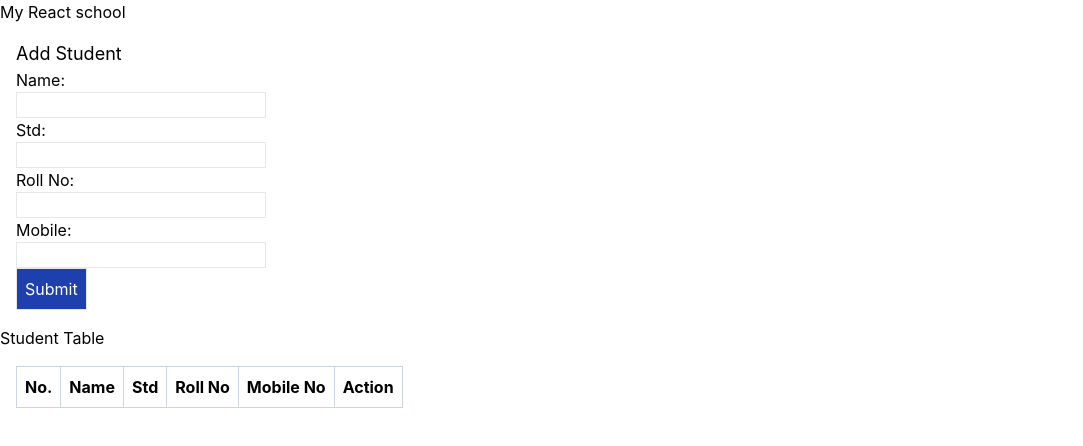
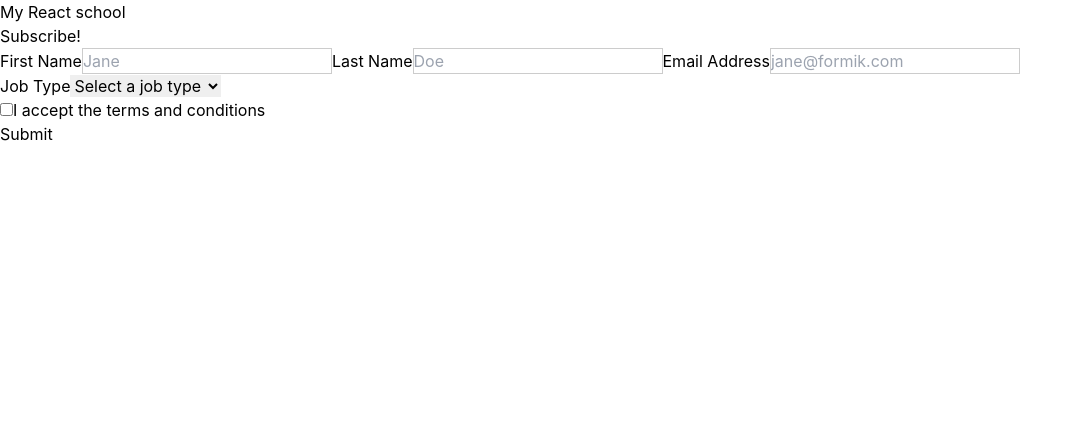
Before and after one commit to Tusharbhojani/my-react-app, a React (Create React App) app: page / in a window 1280 px wide. Shown: the top 446 px of the page, without its empty margins (0-1083 px from the left). Built offline with nearby package versions, Linux system fonts and the light colour scheme.

Commit message:
add formik library

```diff
--- a/package.json
+++ b/package.json
@@ -6,10 +6,12 @@
     "@testing-library/jest-dom": "^5.16.5",
     "@testing-library/react": "^13.4.0",
     "@testing-library/user-event": "^13.5.0",
+    "formik": "^2.4.6",
     "react": "^18.2.0",
     "react-dom": "^18.2.0",
     "react-scripts": "5.0.1",
-    "web-vitals": "^2.1.4"
+    "web-vitals": "^2.1.4",
+    "yup": "^1.4.0"
   },
   "scripts": {
     "start": "react-scripts start",
--- a/src/App.js
+++ b/src/App.js
@@ -7,6 +7,8 @@
 import {
   StudentsProvider,
 } from "./components/StudentsContext";
+import { SignupForm } from "./components/formik/FormikForm";
+import { FormikHookForm } from "./components/formik/FormikHookForm";
 
 function App() {
   const [editId, setEditId] = useState(null);
@@ -21,7 +23,9 @@
     <StudentsProvider>
       <div>
         <h1>My React school</h1>
-        <StudentForm
+        {/* <SignupForm /> */}
+        <FormikHookForm/>
+        {/* <StudentForm
           name={name}
           std={std}
           rollNo={rollNo}
@@ -39,7 +43,7 @@
           setStd={setStd}
           setMobile={setMobile}
           setEditId={setEditId}
-        />
+        /> */}
       </div>
     </StudentsProvider>
   );
--- /dev/null
+++ b/src/components/formik/FormikForm.js
@@ -0,0 +1,58 @@
+import React, { useEffect } from 'react';
+import { useFormik } from 'formik';
+import * as Yup from 'yup';
+
+export const SignupForm = () => {
+  const formik = useFormik({
+    initialValues: {
+      firstName: '',
+      lastName: '',
+      email: '',
+    },
+    validationSchema: Yup.object({
+      firstName: Yup.string()
+        .max(15, 'Must be 15 characters or less')
+        .required('Required'),
+      lastName: Yup.string()
+        .max(20, 'Must be 20 characters or less')
+        .required('Required'),
+      email: Yup.string().email('Invalid email address').required('Required'),
+    }),
+    onSubmit: values => {
+      alert(JSON.stringify(values, null, 2));
+    },
+  });
+
+  useEffect(() => {
+    formik.setFieldValue('email', "tyyyyt")
+  }, []);
+
+  console.log();
+  return (
+    <form onSubmit={formik.handleSubmit}>
+      <label htmlFor="firstName">First Name</label>
+      <input
+        id="firstName"
+        type="text"
+        {...formik.getFieldProps('firstName')}
+      />
+      {formik.touched.firstName && formik.errors.firstName ? (
+        <div>{formik.errors.firstName}</div>
+      ) : null}
+
+      <label htmlFor="lastName">Last Name</label>
+      <input id="lastName" type="text" {...formik.getFieldProps('lastName')} />
+      {formik.touched.lastName && formik.errors.lastName ? (
+        <div>{formik.errors.lastName}</div>
+      ) : null}
+
+      <label htmlFor="email">Email Address</label>
+      <input id="email" type="email" {...formik.getFieldProps('email')} />
+      {formik.touched.email && formik.errors.email ? (
+        <div>{formik.errors.email}</div>
+      ) : null}
+
+      <button type="submit">Submit</button>
+    </form>
+  );
+};
--- /dev/null
+++ b/src/components/formik/FormikHookForm.js
@@ -0,0 +1,135 @@
+import React from 'react';
+import { Formik, Form, useField } from 'formik';
+import * as Yup from 'yup';
+
+const MyTextInput = ({ label, ...props }) => {
+  // useField() returns [formik.getFieldProps(), formik.getFieldMeta()]
+  // which we can spread on <input>. We can use field meta to show an error
+  // message if the field is invalid and it has been touched (i.e. visited)
+  const [field, meta, setError, setTouched,setValue] = useField(props);
+
+
+  console.log({field, meta, props});
+  return (
+    <>
+      <label htmlFor={props.id || props.name}>{label}</label>
+      <input className="text-input" {...field} {...props} />
+      {meta.touched && meta.error ? (
+        <div className="error">{meta.error}</div>
+      ) : null}
+    </>
+  );
+};
+
+const MyCheckbox = ({ children, ...props }) => {
+  // React treats radios and checkbox inputs differently from other input types: select and textarea.
+  // Formik does this too! When you specify `type` to useField(), it will
+  // return the correct bag of props for you -- a `checked` prop will be included
+  // in `field` alongside `name`, `value`, `onChange`, and `onBlur`
+  const [field, meta] = useField({ ...props, type: 'checkbox' });
+  return (
+    <div>
+      <label className="checkbox-input">
+        <input type="checkbox" {...field} {...props} />
+        {children}
+      </label>
+      {meta.touched && meta.error ? (
+        <div className="error">{meta.error}</div>
+      ) : null}
+    </div>
+  );
+};
+
+const MySelect = ({ label, ...props }) => {
+  const [field, meta] = useField(props);
+  return (
+    <div>
+      <label htmlFor={props.id || props.name}>{label}</label>
+      <select {...field} {...props} />
+      {meta.touched && meta.error ? (
+        <div className="error">{meta.error}</div>
+      ) : null}
+    </div>
+  );
+};
+
+// And now we can use these
+export  const FormikHookForm = () => {
+  return (
+    <>
+      <h1>Subscribe!</h1>
+      <Formik
+        initialValues={{
+          firstName: '',
+          lastName: '',
+          email: '',
+          acceptedTerms: false, // added for our checkbox
+          jobType: '', // added for our select
+        }}
+        validationSchema={Yup.object({
+          firstName: Yup.string()
+            .max(15, 'Must be 15 characters or less')
+            .required('Required'),
+          lastName: Yup.string()
+            .max(20, 'Must be 20 characters or less')
+            .required('Required'),
+          email: Yup.string()
+            .email('Invalid email address')
+            .required('Required'),
+          acceptedTerms: Yup.boolean()
+            .required('Required')
+            .oneOf([true], 'You must accept the terms and conditions.'),
+          jobType: Yup.string()
+            .oneOf(
+              ['designer', 'development', 'product', 'other'],
+              'Invalid Job Type'
+            )
+            .required('Required'),
+        })}
+        onSubmit={(values, { setSubmitting }) => {
+          setTimeout(() => {
+            alert(JSON.stringify(values, null, 2));
+            setSubmitting(false);
+          }, 400);
+        }}
+      >
+        <Form>
+          <MyTextInput
+            label="First Name"
+            name="firstName"
+            type="text"
+            placeholder="Jane"
+          />
+
+          <MyTextInput
+            label="Last Name"
+            name="lastName"
+            type="text"
+            placeholder="Doe"
+          />
+
+          <MyTextInput
+            label="Email Address"
+            name="email"
+            type="email"
+            placeholder="jane@formik.com"
+          />
+
+          <MySelect label="Job Type" name="jobType">
+            <option value="">Select a job type</option>
+            <option value="designer">Designer</option>
+            <option value="development">Developer</option>
+            <option value="product">Product Manager</option>
+            <option value="other">Other</option>
+          </MySelect>
+
+          <MyCheckbox name="acceptedTerms">
+            I accept the terms and conditions
+          </MyCheckbox>
+
+          <button type="submit">Submit</button>
+        </Form>
+      </Formik>
+    </>
+  );
+};
--- a/src/index.css
+++ b/src/index.css
@@ -16,3 +16,7 @@
 table td {
     @apply border border-slate-300 p-2;
 }
+
+input {
+    border: 1px solid #ccc;
+}
```
Also changed, not shown: 1 other file (tests, documents, lock files or other folders).
